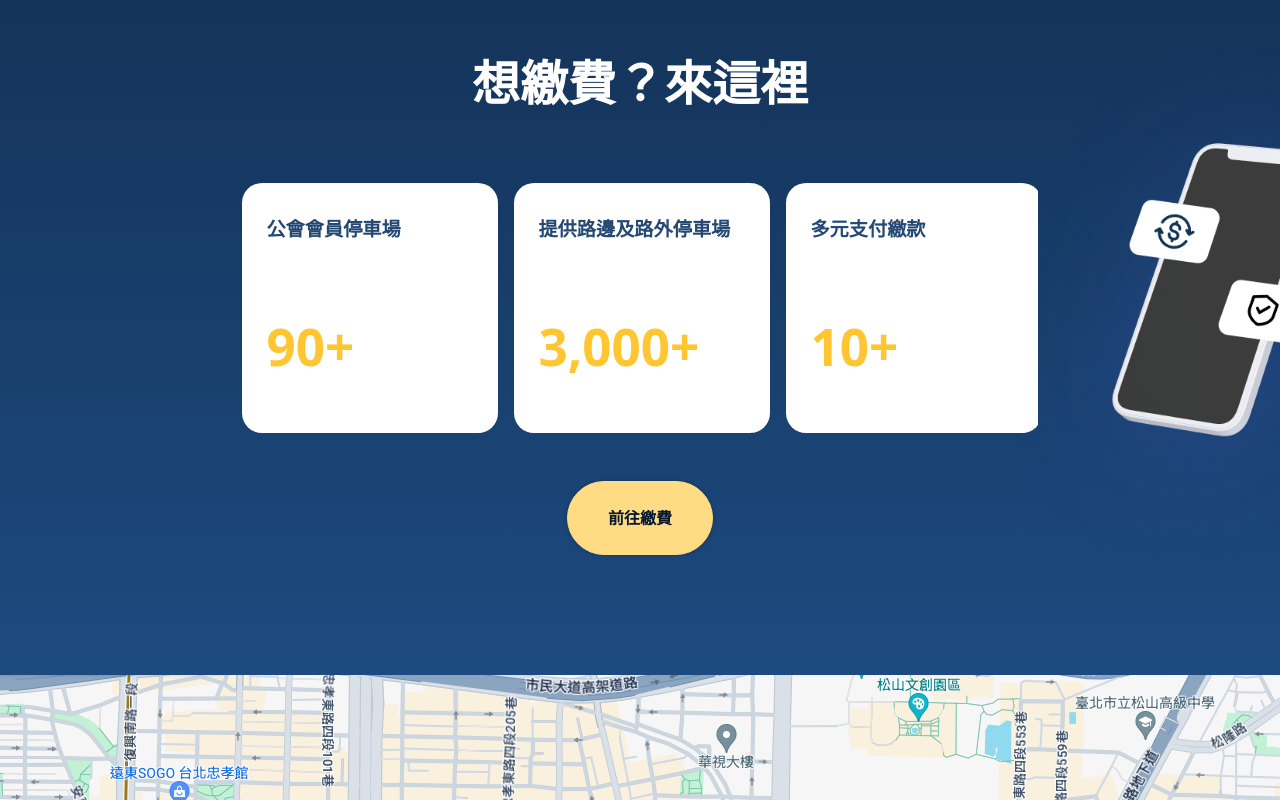
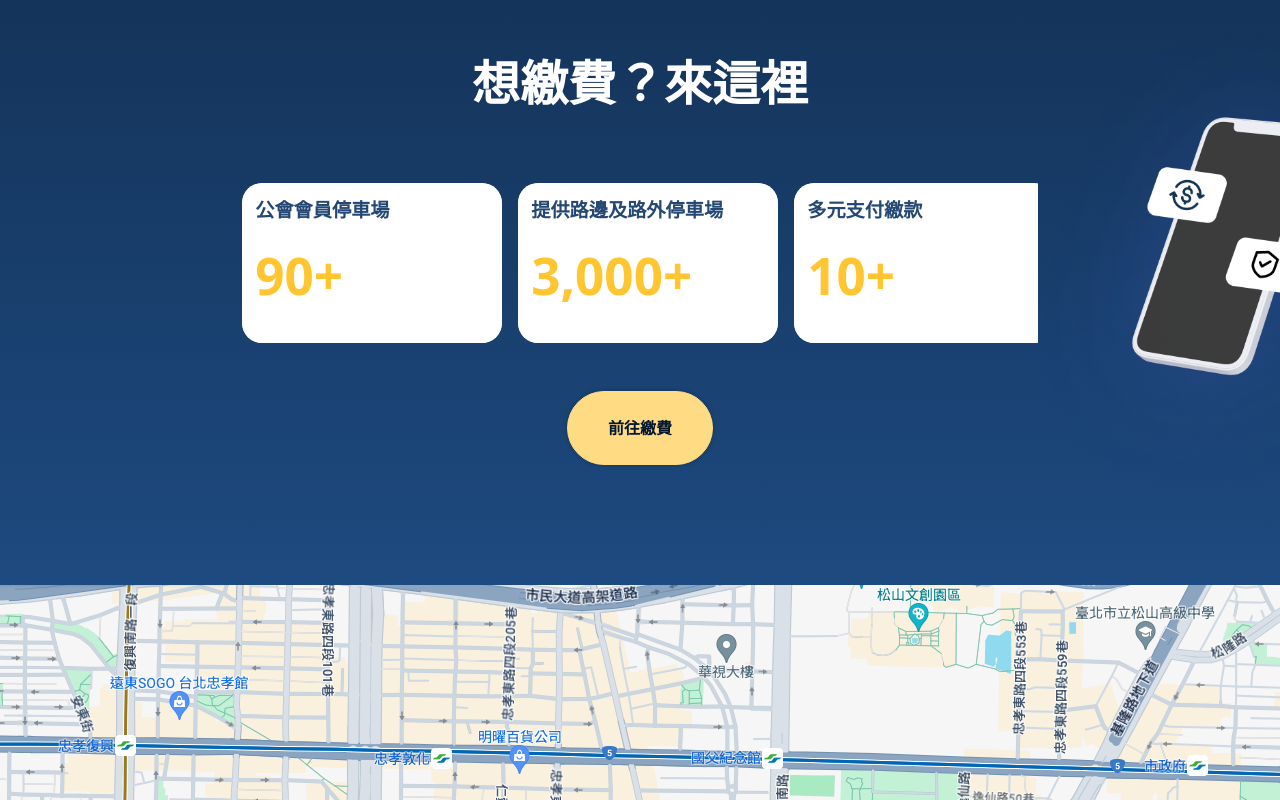
Before and after one commit to mitwitCTC/taipeiparking, a Vue app: page / in a window 1280 px wide. Shown: the part 1821-2621 px from the top of the page. Built offline with nearby package versions, Linux system fonts and the light colour scheme; no server answers.

Commit message:
feat: Modify pay-list section in index

```diff
--- a/src/components/index/PayBill.vue
+++ b/src/components/index/PayBill.vue
@@ -16,7 +16,8 @@
       />
       <ul class="d-flex justify-content-between p-0 pay-list">
         <li class="pay-item bg-white col-3">
-          <p class="text-navy03 fw-bold text-start mb-16">
+          <div class="pay-item-content">
+            <p class="text-navy03 fw-bold text-start mb-1">
               {{ $t("pages.index.payBill.des1") }}
             </p>
             <p class="text-yellow05 fw-bold text-start">
@@ -29,9 +30,11 @@
               >
               </vue-count-to>
             </p>
+          </div>
         </li>
         <li class="pay-item bg-white col-3">
-          <p class="text-navy03 fw-bold text-start mb-16">
+          <div class="pay-item-content">
+            <p class="text-nowrap text-navy03 fw-bold text-start mb-1">
               {{ $t("pages.index.payBill.des2") }}
             </p>
             <p class="text-yellow05 fw-bold text-start">
@@ -44,9 +47,11 @@
               >
               </vue-count-to>
             </p>
+          </div>
         </li>
         <li class="pay-item bg-white col-3">
-          <p class="text-navy03 fw-bold text-start mb-16">
+          <div class="pay-item-content">
+            <p class="text-navy03 fw-bold text-start mb-1">
               {{ $t("pages.index.payBill.des3") }}
             </p>
             <p class="text-yellow05 fw-bold text-start">
@@ -59,6 +64,7 @@
               >
               </vue-count-to>
             </p>
+          </div>
         </li>
       </ul>
       <div class="goTopay-btn mt-12">
@@ -103,18 +109,32 @@
   white-space: nowrap; /* 防止 ul 在縮放時換行 */
   padding: 0; /* 移除內邊距 */
   margin: 0; /* 移除外邊距 */
+  z-index: 1;
 }
 
 .pay-item {
-  display: flex; /* 使 li 元素在水平方向上排列 */
+  width: clamp(260px, 20vw, 392px); /* 設定寬度為可調整範圍 */
+  aspect-ratio: 392 / 240; /* 保持寬高比例 */
+  border-radius: 20px; /* 圓角邊框 */
+  overflow: hidden; /* 確保內容不會超出邊框 */
+  flex-shrink: 0; /* 防止元素縮小 */
+  margin-right: 16px;
+  display: flex; /* 保持內容的彈性佈局 */
   flex-direction: column;
   justify-content: space-between;
-  width: 20vw;
-  aspect-ratio: 392/240;
-  padding: 32px 24px;
+  background-color: white;
+  box-sizing: border-box; /* 確保 padding 不影響寬度 */
+}
+
+.pay-item-content {
+  display: flex;
+  flex-direction: column;
+  justify-content: space-between;
+  padding: 1vw;
   border-radius: 20px;
-  margin-right: 16px; /* 保留 li 元素之間的間距 */
-  box-sizing: border-box; /* 確保 padding 不會超過寬度 */
+  aspect-ratio: 392 / 240; /* Maintains aspect ratio (width / height) */
+  background: white;
+  width: 100%; /* Ensures content fills the item container */
 }
 
 .pay-item p:first-of-type {
@@ -152,13 +172,14 @@
     width: 50vw;
     aspect-ratio: 260/160;
     padding: 16px 12px; /* 進一步縮小 padding */
+    z-index: 2;
   }
 
-  .pay-item p:first-of-type {
-    font-size: clamp(2rem, 1.5vw, 2.5rem); /* des1, des2, des3 的字體大小 */
+  .pay-item-content p:first-of-type {
+    font-size: clamp(1.5rem, 1.5vw, 2.5rem); /* des1, des2, des3 的字體大小 */
   }
 
-  .pay-item p:last-of-type {
+  .pay-item-content p:last-of-type {
     font-size: clamp(3rem, 4vw, 4.5rem); /* 計數數值的字體大小 */
   }
 }
```
Lines whose indentation alone changed are shown as unchanged.
